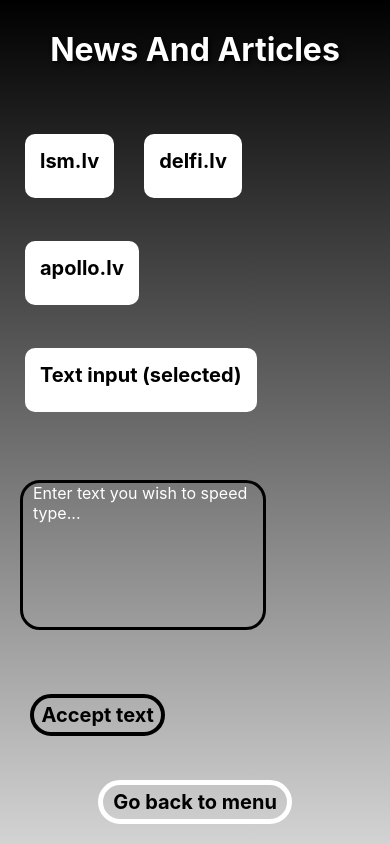
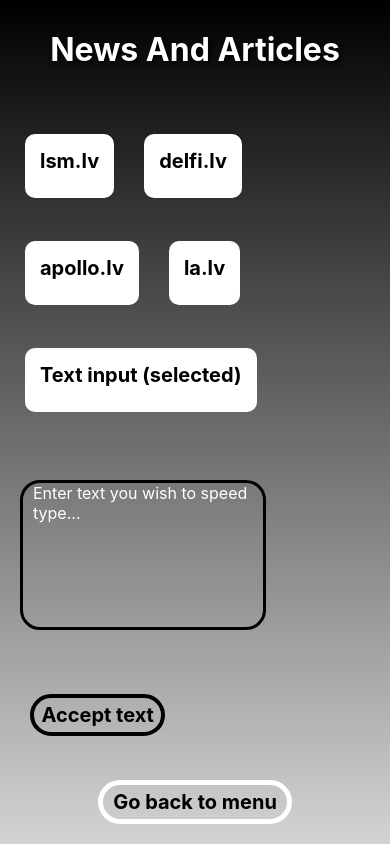
Before and after one commit to Rumfur/IT4_bachelor_thesis_work, a React Native app: screen /NewsArticles in a window 390 px wide. Built offline with nearby package versions, Linux system fonts and the light colour scheme; no server answers.

Commit message:
Added la.lv to the list of available news sites

```diff
--- a/NewsArticleScreen.js
+++ b/NewsArticleScreen.js
@@ -102,6 +102,21 @@
             onPress={() => { selectNewsSite("https://feeds.feedburner.com/Apollolv-AllArticles") }}
             >
               <Text style={baseStyles.textB}>apollo.lv</Text>
+            </TouchableOpacity>
+          )}
+          {storedValues.newsSite == "https://www.la.lv/feed" ? (
+            <TouchableOpacity
+              style={[baseStyles.buttonBase, styles.buttonSmallHeight]}
+              disabled={true}
+            >
+              <Text style={baseStyles.textB}>la.lv (selected)</Text>
+            </TouchableOpacity>
+          ) : (
+            <TouchableOpacity
+            style={[baseStyles.buttonBase, styles.buttonSmallHeight]}
+            onPress={() => { selectNewsSite("https://www.la.lv/feed") }}
+            >
+              <Text style={baseStyles.textB}>la.lv</Text>
             </TouchableOpacity>
           )}
           {storedValues.newsSite == "text" ? (
```
